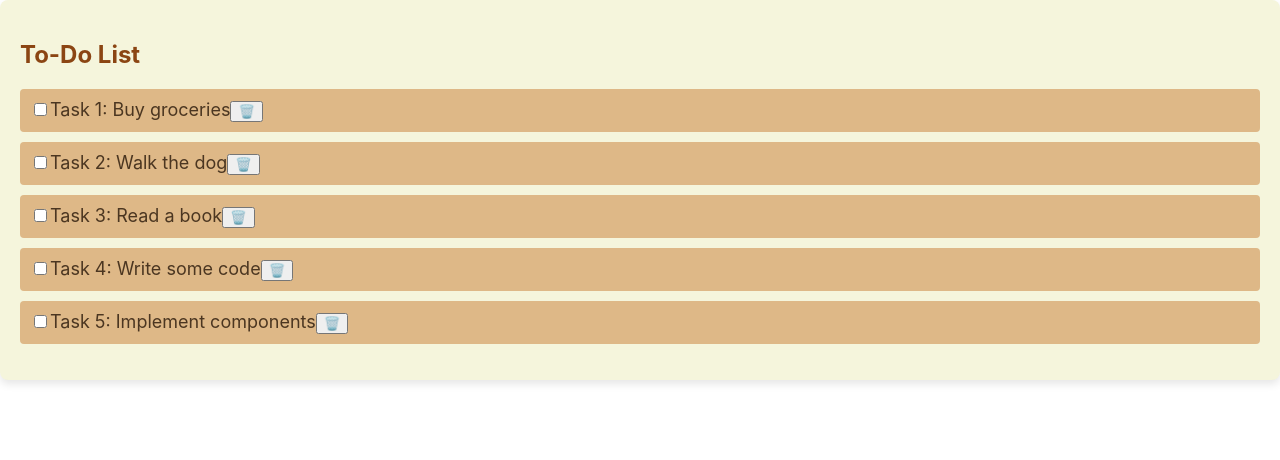
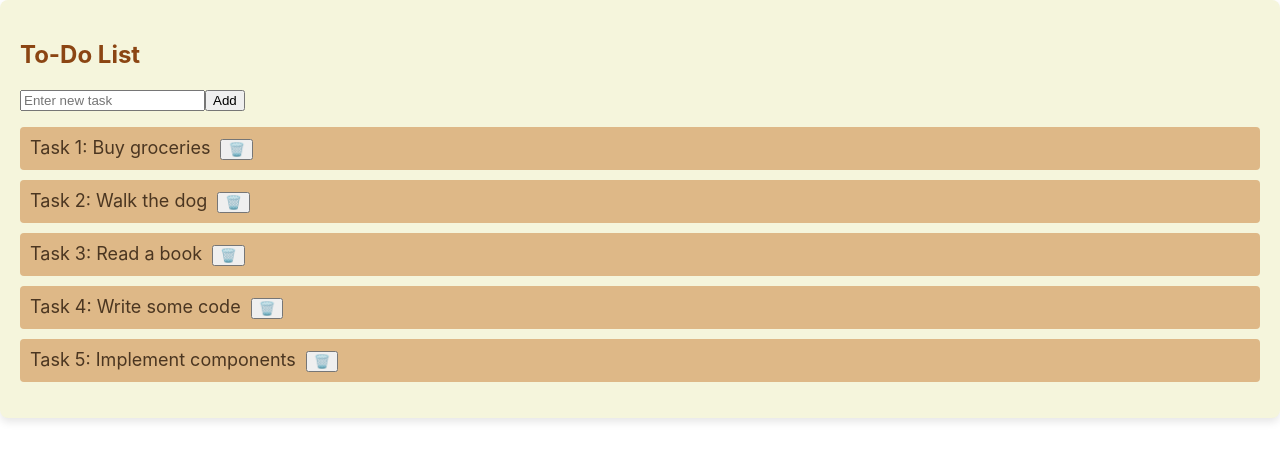
Before and after one commit to sidyakinian/todo_list, a React (Create React App) app: page / in a window 1280 px wide. Shown: the top 460 px of the page. Built offline with nearby package versions, Linux system fonts and the light colour scheme.

Commit message:
add adding and removing todos

```diff
--- a/src/components/TodoItem.js
+++ b/src/components/TodoItem.js
@@ -1,11 +1,10 @@
 import React from 'react';
 
-const TodoItem = ({ id, task, onDelete }) => {
+const TodoItem = ({ id, task, onRemove }) => {
   return (
-    <li className="todo-item">
-      <input type="checkbox" />
-      <span>{task}</span>
-      <button onClick={() => onDelete(id)} className="delete-button">
+    <li>
+      {task}
+      <button onClick={() => onRemove(id)} style={{ marginLeft: '10px' }}>
         🗑️
       </button>
     </li>
--- a/src/components/TodoList.js
+++ b/src/components/TodoList.js
@@ -1,21 +1,40 @@
-import React from 'react';
+import React, { useState } from 'react';
 import TodoItem from './TodoItem';
 
 const TodoList = () => {
-  const todos = [
+  const [todos, setTodos] = useState([
     { id: 'task1', task: 'Task 1: Buy groceries' },
     { id: 'task2', task: 'Task 2: Walk the dog' },
     { id: 'task3', task: 'Task 3: Read a book' },
     { id: 'task4', task: 'Task 4: Write some code' },
     { id: 'task5', task: 'Task 5: Implement components' },
-  ];
+  ]);
+  const [newTodo, setNewTodo] = useState('');
+
+  const addTodo = () => {
+    if (newTodo.trim()) {
+      setTodos([...todos, { id: `task${todos.length + 1}`, task: newTodo }]);
+      setNewTodo('');
+    }
+  };
+
+  const removeTodo = (id) => {
+    setTodos(todos.filter(todo => todo.id !== id));
+  };
 
   return (
     <div className="todo-list">
       <h2>To-Do List</h2>
+      <input
+        type="text"
+        value={newTodo}
+        onChange={(e) => setNewTodo(e.target.value)}
+        placeholder="Enter new task"
+      />
+      <button onClick={addTodo}>Add</button>
       <ul>
         {todos.map(todo => (
-          <TodoItem key={todo.id} id={todo.id} task={todo.task} />
+          <TodoItem key={todo.id} id={todo.id} task={todo.task} onRemove={removeTodo} />
         ))}
       </ul>
     </div>
```
